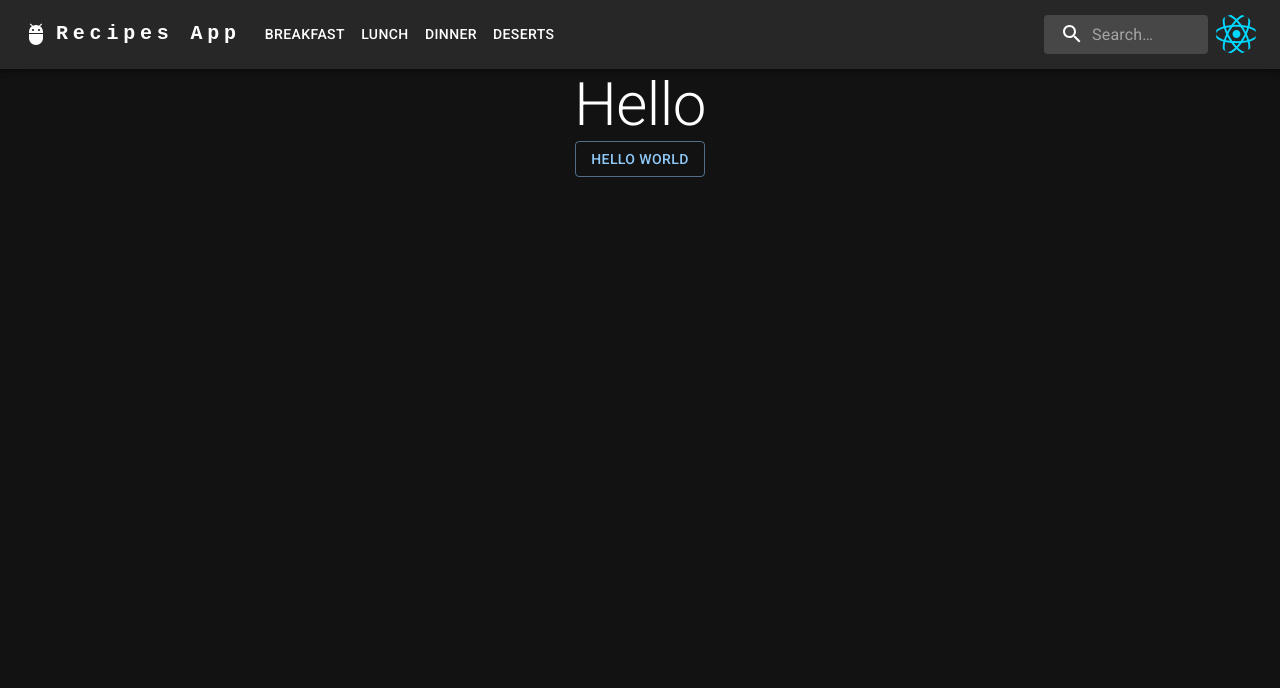
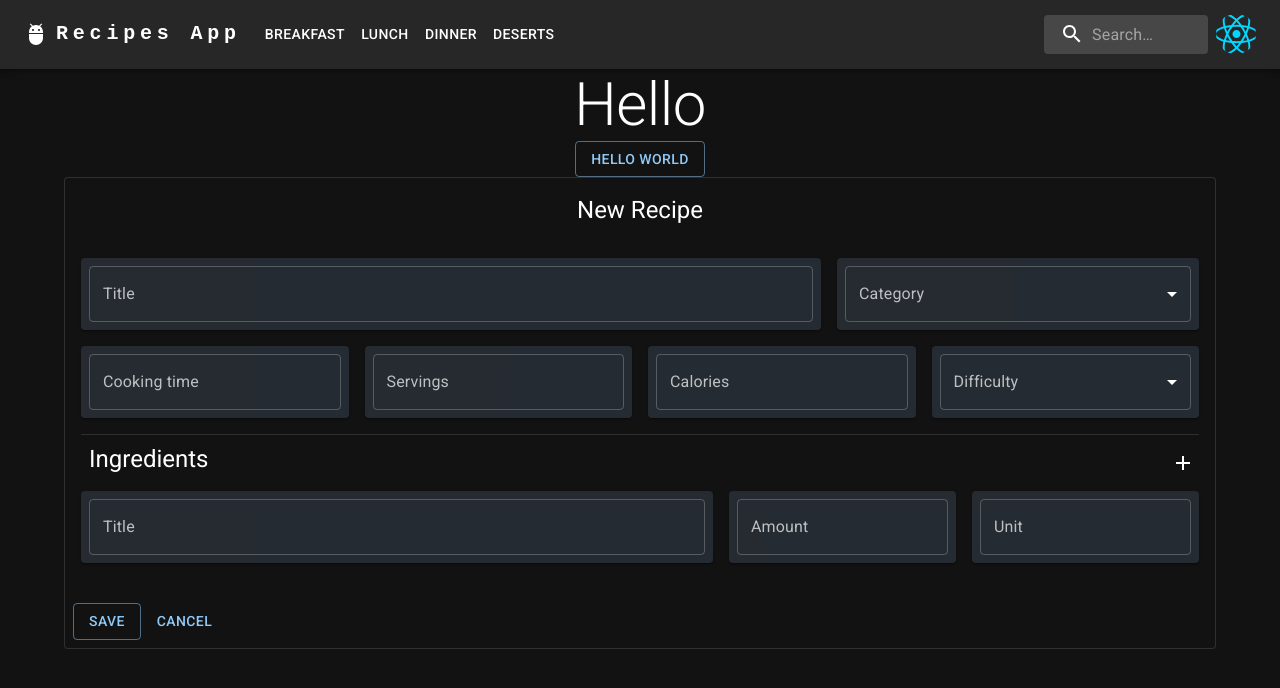
Before and after one commit to orozco92/recipes_web, a React (Vite) app: page / in a window 1280 px wide. Shown: the top 688 px of the page. Built offline with nearby package versions, Linux system fonts and the light colour scheme.

Commit message:
Create recipe
* Recipe info
* Recipe Ingredients

```diff
--- a/src/App.tsx
+++ b/src/App.tsx
@@ -1,6 +1,7 @@
 import "./App.css";
-import { Button, Typography } from "@mui/material";
+import { Button, Container, Typography } from "@mui/material";
 import ResponsiveAppBar from "./components/ResponsiveAppBar";
+import { CreateRecipe } from "./components/NewRecipe";
 
 function App() {
   return (
@@ -10,6 +11,9 @@ function App() {
         Hello
       </Typography>
       <Button variant="outlined">Hello world</Button>
+      <Container fixed>
+        <CreateRecipe></CreateRecipe>
+      </Container>
     </>
   );
 }
--- /dev/null
+++ b/src/components/Ingredients.tsx
@@ -0,0 +1,125 @@
+import {
+  IconButton,
+  List,
+  Paper,
+  Stack,
+  styled,
+  TextField,
+  Typography,
+} from "@mui/material";
+import { FormEvent, useState } from "react";
+import DeleteIcon from "@mui/icons-material/Delete";
+import AddIcon from "@mui/icons-material/Add";
+
+const Item = styled(Paper)(({ theme }) => ({
+  backgroundColor: theme.palette.mode === "dark" ? "#1A2027" : "#fff",
+  ...theme.typography.body2,
+  padding: theme.spacing(1),
+  textAlign: "center",
+  color: theme.palette.text.secondary,
+}));
+
+const TextItem = styled(Paper)(({ theme }) => ({
+  ...theme.typography.body1,
+  backgroundImage: "none",
+  padding: theme.spacing(1),
+  textAlign: "center",
+  color: theme.palette.text.secondary,
+}));
+
+interface Ingredient {
+  name: string;
+  amount: number;
+  unit: string;
+}
+
+export function Ingredients() {
+  const [items, setItems] = useState<Ingredient[]>([]);
+
+  const handleAddIngredient = (event: FormEvent<HTMLFormElement>) => {
+    event.preventDefault();
+    const form = event.target as HTMLFormElement;
+    const formData = new FormData(form);
+
+    const ingredient = Object.fromEntries(
+      formData.entries()
+    ) as unknown as Ingredient;
+
+    form.reset();
+    setItems([...items, ingredient]);
+  };
+
+  const createRemoveHandler = (index: number) => () => {
+    const newIngredients = [
+      ...items.slice(0, index),
+      ...items.slice(index + 1),
+    ];
+    setItems(newIngredients);
+  };
+
+  return (
+    <>
+      <form onSubmit={handleAddIngredient}>
+        <Stack direction="row" justifyContent="space-between" p={1}>
+          <Typography variant="h5">Ingredients</Typography>
+          <IconButton edge="end" aria-label="add-ingredient" type="submit">
+            <AddIcon />
+          </IconButton>
+        </Stack>
+        <Stack direction="row" spacing={2}>
+          <Item style={{ flexGrow: 1 }}>
+            <TextField
+              id="name"
+              name="name"
+              label="Title"
+              variant="outlined"
+              fullWidth={true}
+            />
+          </Item>
+          <Item>
+            <TextField
+              id="amount"
+              name="amount"
+              label="Amount"
+              variant="outlined"
+              fullWidth={true}
+            />
+          </Item>
+          <Item>
+            <TextField
+              id="unit"
+              name="unit"
+              label="Unit"
+              variant="outlined"
+              fullWidth={true}
+            />
+          </Item>
+        </Stack>
+      </form>
+      <List>
+        {items.map((item, index) => (
+          <Stack
+            direction="row"
+            justifyContent="space-between"
+            spacing={2}
+            key={item.name}
+          >
+            <Stack direction="row" spacing={2}>
+              <TextItem>{item.name}</TextItem>
+              <TextItem>
+                {item.amount} ({item.unit})
+              </TextItem>
+            </Stack>
+            <IconButton
+              edge="end"
+              aria-label="delete"
+              onClick={createRemoveHandler(index)}
+            >
+              <DeleteIcon />
+            </IconButton>
+          </Stack>
+        ))}
+      </List>
+    </>
+  );
+}
--- /dev/null
+++ b/src/components/NewRecipe.tsx
@@ -0,0 +1,147 @@
+import {
+  Button,
+  Card,
+  CardActions,
+  CardContent,
+  CardHeader,
+  Divider,
+  FormControl,
+  Grid,
+  InputLabel,
+  MenuItem,
+  Paper,
+  Select,
+  SelectChangeEvent,
+  styled,
+  TextField,
+} from "@mui/material";
+import { MealType, RecipeDifficulty } from "../core/enums";
+import { Ingredients } from "./Ingredients";
+import { useState } from "react";
+
+const Item = styled(Paper)(({ theme }) => ({
+  backgroundColor: theme.palette.mode === "dark" ? "#1A2027" : "#fff",
+  ...theme.typography.body2,
+  padding: theme.spacing(1),
+  textAlign: "center",
+  color: theme.palette.text.secondary,
+}));
+
+export function CreateRecipe() {
+  const [category, setCategory] = useState<MealType | "">("");
+  const [difficulty, setDifficulty] = useState<RecipeDifficulty | "">("");
+
+  const handleCategoryChange = (event: SelectChangeEvent) => {
+    setCategory(event.target.value as MealType);
+  };
+
+  const handleDifficultyChange = (event: SelectChangeEvent) => {
+    setDifficulty(event.target.value as RecipeDifficulty);
+  };
+  return (
+    <>
+      <Card variant="outlined">
+        <CardHeader title="New Recipe" />
+        <CardContent>
+          <Grid container spacing={2} mb={2}>
+            <Grid item xs={6} md={8}>
+              <Item>
+                <TextField
+                  id="name"
+                  name="name"
+                  label="Title"
+                  variant="outlined"
+                  fullWidth={true}
+                />
+              </Item>
+            </Grid>
+            <Grid item xs={6} md={4}>
+              <Item>
+                <FormControl fullWidth>
+                  <InputLabel id="category">Category</InputLabel>
+                  <Select
+                    labelId="category-label"
+                    id="category"
+                    name="category"
+                    label="Category"
+                    value={category}
+                    onChange={handleCategoryChange}
+                  >
+                    <MenuItem value="">
+                      <em>None</em>
+                    </MenuItem>
+                    {Object.entries(MealType).map((value) => (
+                      <MenuItem key={value[0]} value={value[0]}>
+                        {value[1]}
+                      </MenuItem>
+                    ))}
+                  </Select>
+                </FormControl>
+              </Item>
+            </Grid>
+            <Grid item xs={6} md={3}>
+              <Item>
+                <TextField
+                  id="cookingTime"
+                  name="cookingTime"
+                  label="Cooking time"
+                  variant="outlined"
+                  fullWidth={true}
+                />
+              </Item>
+            </Grid>
+            <Grid item xs={6} md={3}>
+              <Item>
+                <TextField
+                  id="servings"
+                  name="servings"
+                  label="Servings"
+                  variant="outlined"
+                  fullWidth={true}
+                />
+              </Item>
+            </Grid>
+            <Grid item xs={6} md={3}>
+              <Item>
+                <TextField
+                  id="calories"
+                  name="calories"
+                  label="Calories"
+                  variant="outlined"
+                  fullWidth={true}
+                />
+              </Item>
+            </Grid>
+            <Grid item xs={6} md={3}>
+              <Item>
+                <FormControl fullWidth>
+                  <InputLabel id="difficulty">Difficulty</InputLabel>
+                  <Select
+                    labelId="category-label"
+                    id="difficulty"
+                    name="difficulty"
+                    label="Difficulty"
+                    value={difficulty}
+                    onChange={handleDifficultyChange}
+                  >
+                    {Object.entries(RecipeDifficulty).map((value) => (
+                      <MenuItem key={value[0]} value={value[0]}>
+                        {value[1]}
+                      </MenuItem>
+                    ))}
+                  </Select>
+                </FormControl>
+              </Item>
+            </Grid>
+          </Grid>
+          <Divider />
+          <Ingredients></Ingredients>
+        </CardContent>
+        <CardActions>
+          <Button variant="outlined">Save</Button>
+          <Button variant="text">Cancel</Button>
+        </CardActions>
+      </Card>
+    </>
+  );
+}
--- /dev/null
+++ b/src/core/enums.ts
@@ -0,0 +1,13 @@
+export enum MealType {
+  BREAKFAST = "Breakfast",
+  LUNCH = "Lunch",
+  DINNER = "Dinner",
+  DESERTS = "Deserts",
+  SNACKS = "Snacks",
+}
+export enum RecipeDifficulty {
+  BEGINNER = "Beginner",
+  INTERMEDIATE = "Intermediate",
+  ADVANCED = "Advanced",
+  EXPERT = "Expert",
+}
```
